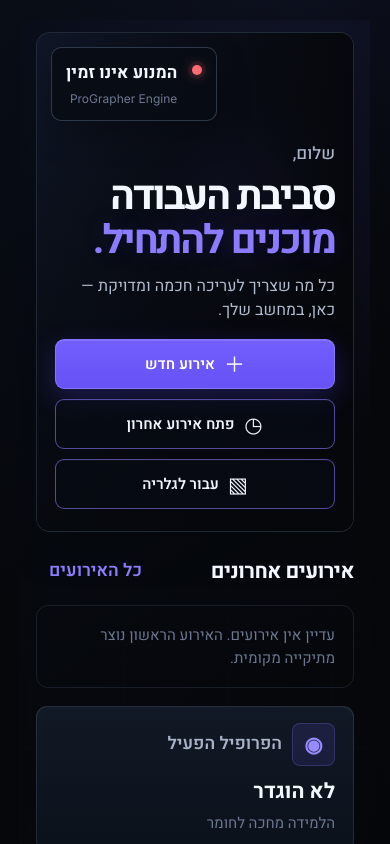
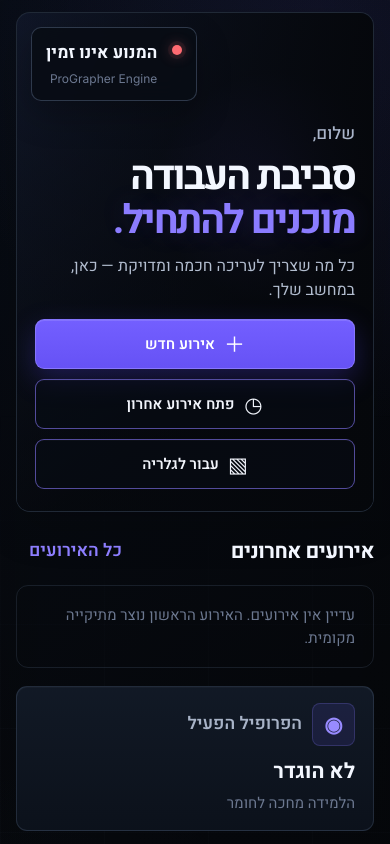
Before and after one commit to WizZerr/PROGRAPHER-V2, a Next.js app in the folder frontend/: page / in a window 390 px wide. Built offline with nearby package versions, Linux system fonts and the light colour scheme.

Commit message:
fix(layout): remove responsive dead space around page content

```diff
--- a/frontend/src/components/layout/AppShell.module.css
+++ b/frontend/src/components/layout/AppShell.module.css
@@ -261,11 +261,11 @@
     padding-inline: 0;
   }
 
-  .header,
-  .content:not(.contentImmersive) {
+  .header {
     padding-inline: var(--pg-space-6);
   }
 
+  .content,
   .contentImmersive {
     padding: 0;
   }
@@ -289,10 +289,7 @@
     display: none;
   }
 
-  .content:not(.contentImmersive) {
-    padding: var(--pg-space-5);
-  }
-
+  .content,
   .contentImmersive {
     padding: 0;
   }
```
